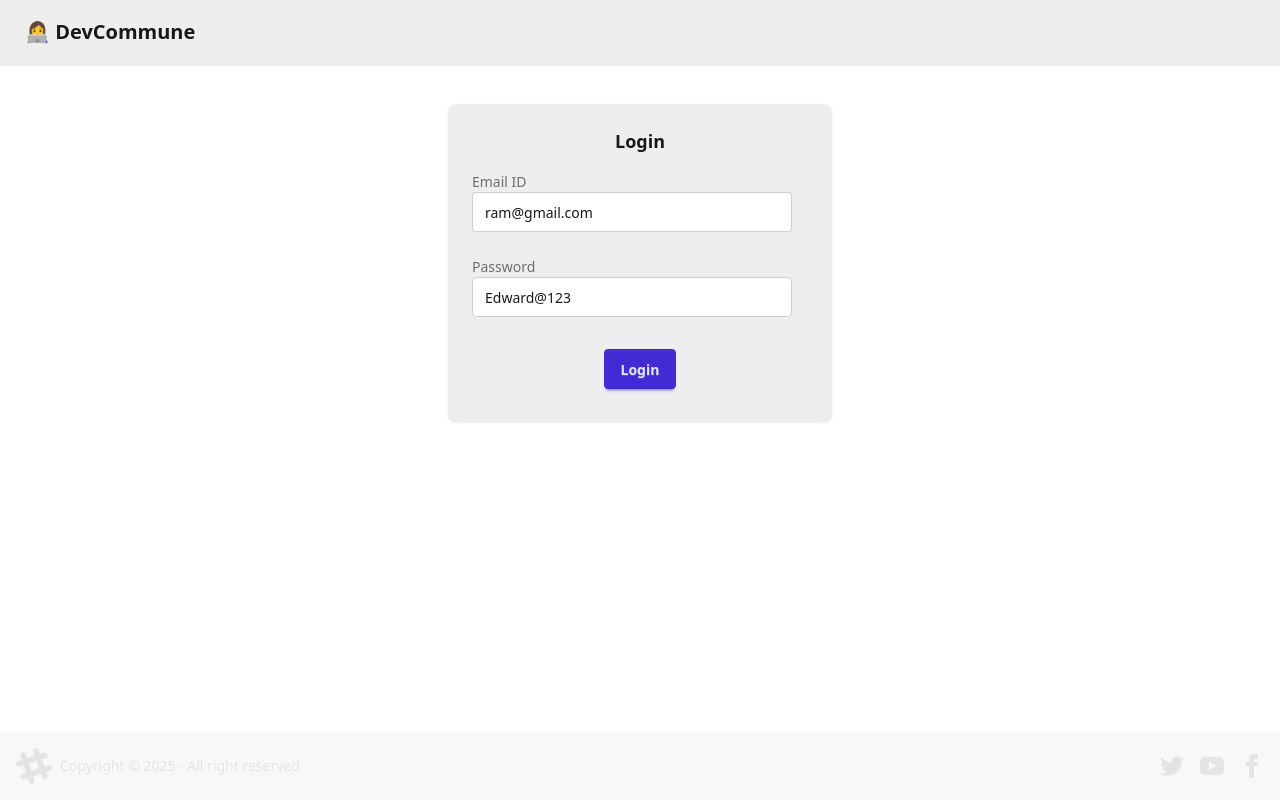
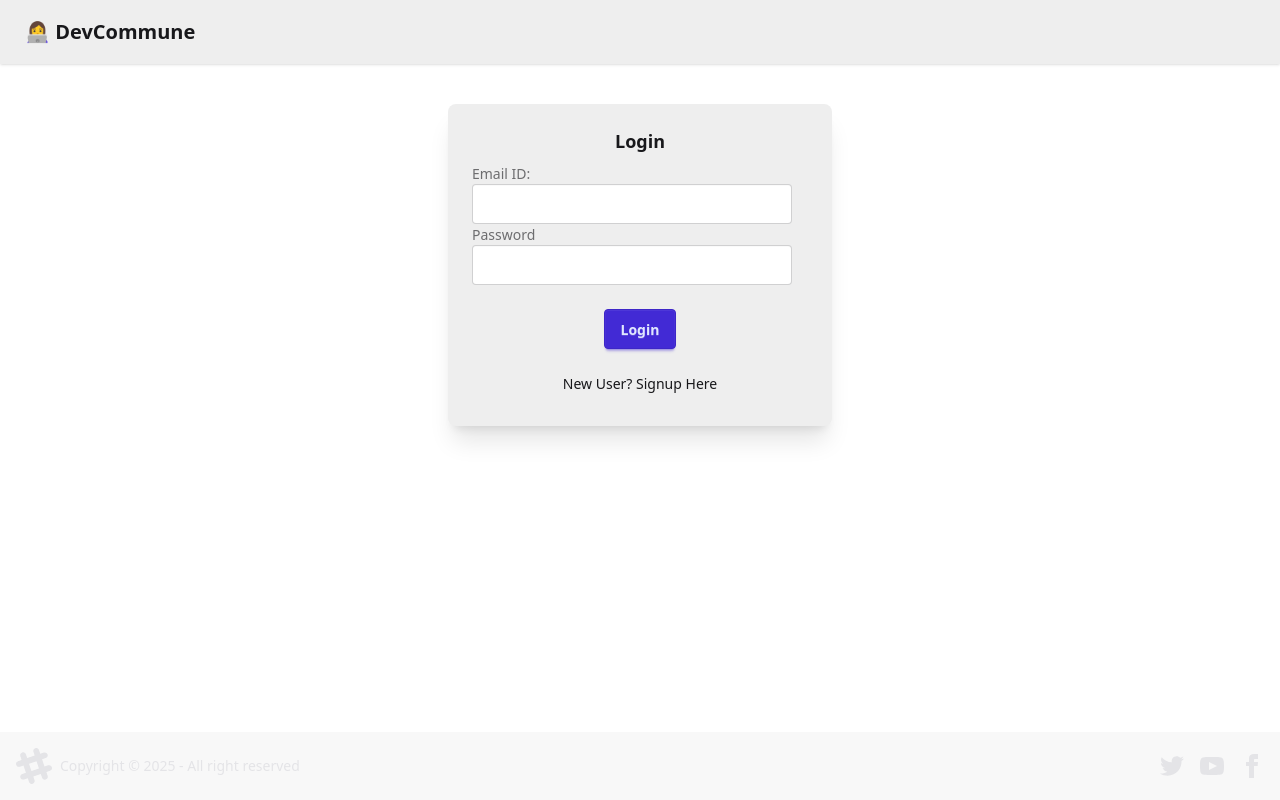
Before and after one commit to shubhamkasar210/devCommune-frontend, a React (Vite) app: page /login in a window 1280 px wide. Built offline with nearby package versions, Linux system fonts and the light colour scheme; no server answers.

Commit message:
signup form created

```diff
--- a/src/components/EditProfile.jsx
+++ b/src/components/EditProfile.jsx
@@ -9,9 +9,9 @@
   const [firstName, setFirstName] = useState(user.firstName);
   const [lastName, setLastName] = useState(user.lastName);
   const [photourl, setPhotourl] = useState(user.photourl);
-  const [age, setAge] = useState(user.age);
-  const [gender, setGender] = useState(user.gender);
-  const [about, setAbout] = useState(user.about);
+  const [age, setAge] = useState(user.age || "");
+  const [gender, setGender] = useState(user.gender || "");
+  const [about, setAbout] = useState(user.about || "");
   const [error, setError] = useState("");
   const dispatch = useDispatch();
   const [showToast, setShowToast] = useState(false);
--- a/src/components/Login.jsx
+++ b/src/components/Login.jsx
@@ -1,13 +1,16 @@
+import { useState } from "react";
 import axios from "axios";
-import { useState } from "react";
 import { useDispatch } from "react-redux";
 import { addUser } from "../utils/userSlice";
 import { useNavigate } from "react-router-dom";
 import { BASE_URL } from "../utils/constants";
 
 const Login = () => {
-  const [emailId, setEmailId] = useState("ram@gmail.com");
-  const [password, setPassword] = useState("Edward@123");
+  const [emailId, setEmailId] = useState("");
+  const [password, setPassword] = useState("");
+  const [firstName, setFirstName] = useState("");
+  const [lastName, setLastName] = useState("");
+  const [isLoginForm, setIsLoginForm] = useState(true);
   const [error, setError] = useState("");
   const dispatch = useDispatch();
   const navigate = useNavigate();
@@ -22,22 +25,64 @@
         },
         { withCredentials: true }
       );
+      dispatch(addUser(res.data));
+      return navigate("/");
+    } catch (err) {
+      setError(err?.response?.data || "Something went wrong");
+    }
+  };
+
+  const handleSignUp = async () => {
+    try {
+      const res = await axios.post(
+        BASE_URL + "/signup",
+        { firstName, lastName, emailId, password },
+        { withCredentials: true }
+      );
       dispatch(addUser(res.data.data));
-      return navigate("/");
-    } catch (error) {
-      setError(error?.response?.data || "something went wrong");
-      console.error(error);
+      return navigate("/profile");
+    } catch (err) {
+      setError(err?.response?.data || "Something went wrong");
     }
   };
 
   return (
     <div className="flex justify-center my-10">
-      <div className="card bg-base-300 w-96 shadow-sm">
+      <div className="card bg-base-300 w-96 shadow-xl">
         <div className="card-body">
-          <h2 className="card-title justify-center">Login</h2>
+          <h2 className="card-title justify-center">
+            {isLoginForm ? "Login" : "Sign Up"}
+          </h2>
+          <div>
+            {!isLoginForm && (
+              <>
                 <label className="form-control w-full max-w-xs my-2">
                   <div className="label">
-              <span className="label-text">Email ID</span>
+                    <span className="label-text">First Name</span>
+                  </div>
+                  <input
+                    type="text"
+                    value={firstName}
+                    className="input input-bordered w-full max-w-xs"
+                    onChange={(e) => setFirstName(e.target.value)}
+                  />
+                </label>
+                <label className="form-control w-full max-w-xs my-2">
+                  <div className="label">
+                    <span className="label-text">Last Name</span>
+                  </div>
+                  <input
+                    type="text"
+                    value={lastName}
+                    className="input input-bordered w-full max-w-xs"
+                    onChange={(e) => setLastName(e.target.value)}
+                  />
+                </label>
+              </>
+            )}
+            <label className="form-control w-full max-w-xs my-2">
+              <div className="label">
+                <span className="label-text">Email ID:</span>
               </div>
               <input
                 type="text"
@@ -51,22 +96,34 @@
                 <span className="label-text">Password</span>
               </div>
               <input
-              type="text"
+                type="password"
                 value={password}
                 className="input input-bordered w-full max-w-xs"
                 onChange={(e) => setPassword(e.target.value)}
               />
             </label>
+          </div>
           <p className="text-red-500">{error}</p>
           <div className="card-actions justify-center m-2">
-            <button className="btn btn-primary" onClick={handleLogin}>
-              Login
+            <button
+              className="btn btn-primary"
+              onClick={isLoginForm ? handleLogin : handleSignUp}
+            >
+              {isLoginForm ? "Login" : "Sign Up"}
             </button>
           </div>
+
+          <p
+            className="m-auto cursor-pointer py-2"
+            onClick={() => setIsLoginForm((value) => !value)}
+          >
+            {isLoginForm
+              ? "New User? Signup Here"
+              : "Existing User? Login Here"}
+          </p>
         </div>
       </div>
     </div>
   );
 };
-
 export default Login;
```
Lines whose indentation alone changed are shown as unchanged.
